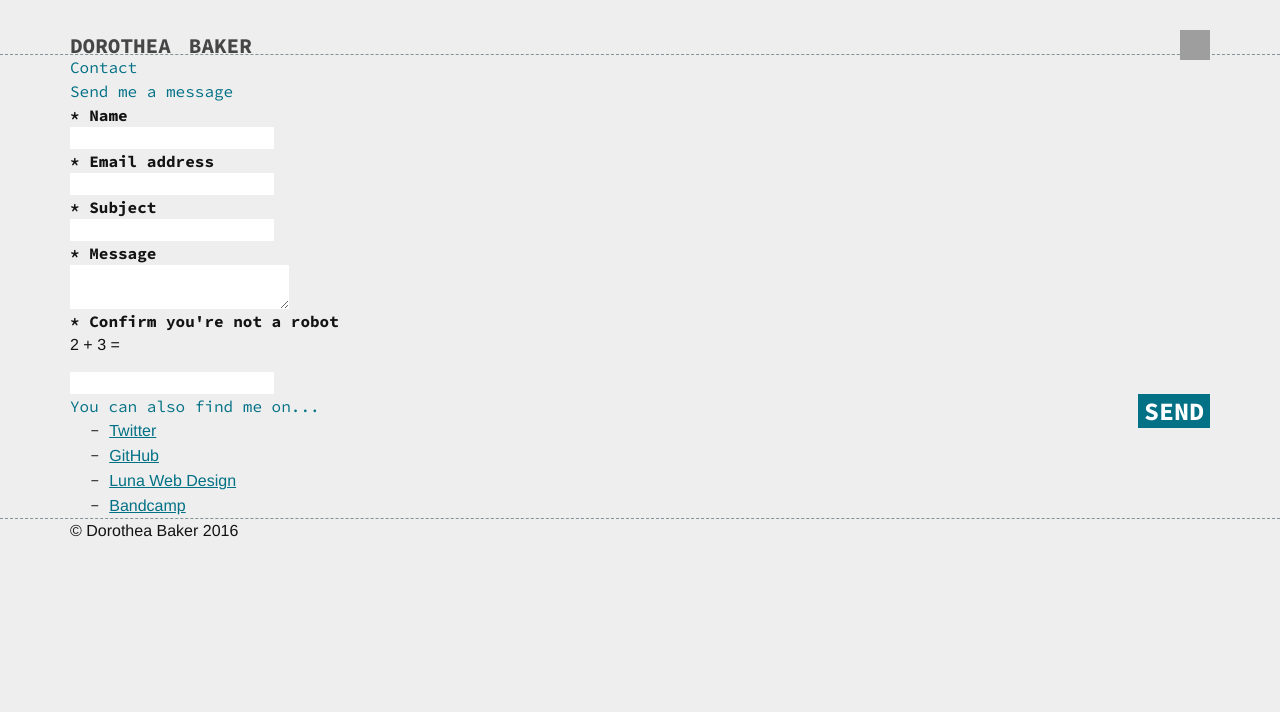
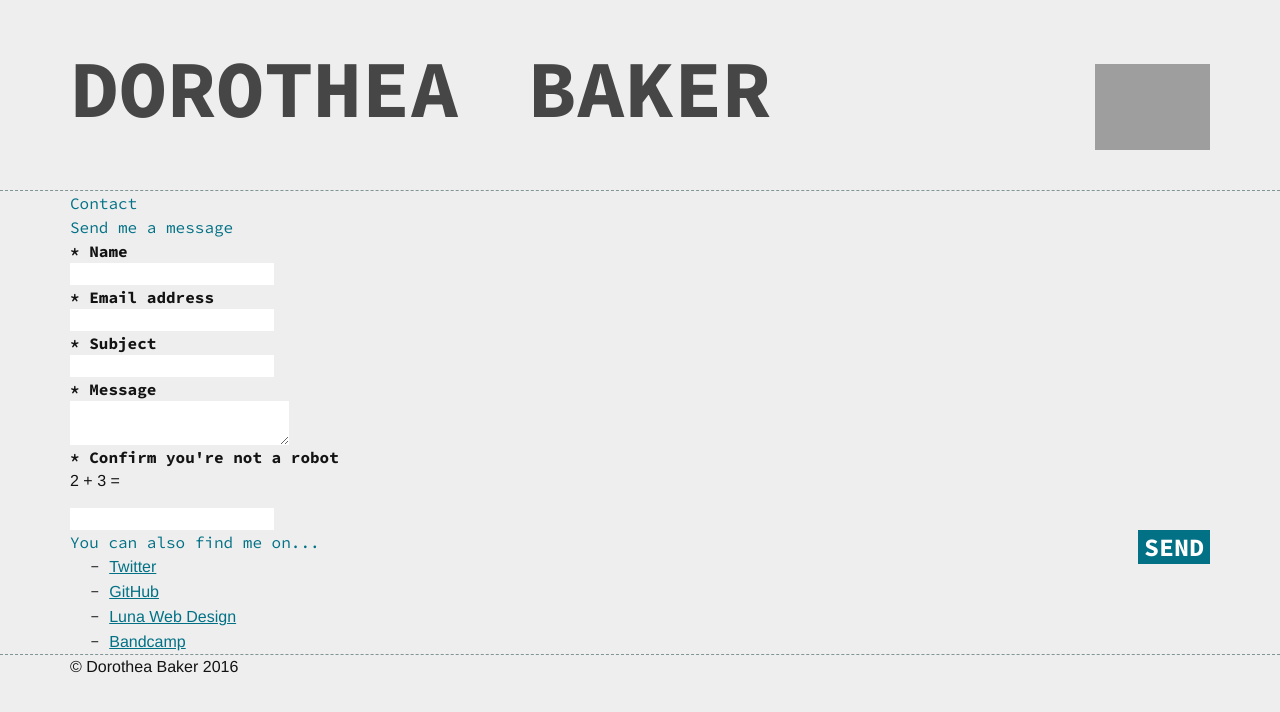
Before and after one commit to d-baker/navsite, a Jekyll site: the page built from contact.html, in a window 1280 px wide. Shown: the top 712 px of the page. Built offline with Jekyll 4.4.1, drawn with Linux system fonts in a browser that asks for light colours; nearby versions of some CDN libraries; comment, search, counter and statistics services are not loaded; grey boxes are pictures that could not be loaded.

Commit message:
progress on mobile menu

```diff
--- a/_sass/header.scss
+++ b/_sass/header.scss
@@ -1,12 +1,15 @@
 header#main-header {
     border-bottom: 1px dashed $batcolor;
     width: 100%;
+    padding: 5vw 0 8vw 0;
 
     #menubutton {
         background: url("/assets/icons/menu.svg") no-repeat;
         float: right;
-        width: 30px;
-        height: 30px;
+        width: 9vw;
+        height: 9vw;
+        background-size: 9vw;
+        cursor: pointer;
     }
 
     nav {
@@ -23,6 +26,7 @@
         font-weight: bold;
         color: $menufg;
         display: table;
+        text-decoration: none;
 
         &:visited {
             color: $fg;
@@ -33,12 +37,24 @@
         display: block;
         color: $fg + #333;
         text-decoration: none;
+        font-size: 9vw;
+    }
+
+    .nav-list {
+        margin-top: 12vw;
+        margin-bottom: 6vw;
+    }
+
+    .nav-list > a, .dropdown > a {
+        padding: 20px 0px;
     }
 
     .nav-list > a.current, .dropdown > a.current {
         color: $menufg;
         background: $menubg;
-        padding-bottom: 10px;
+        padding: 10px 15px 15px 15px;
+        position: relative;
+        left: -15px;
     }
 }
 
@@ -66,7 +82,6 @@
 
         #menubutton {
             display: none;
-            cursor: pointer;
             margin-bottom: 20px;
             margin-right: 20px;
             margin-left: 20px;
@@ -91,6 +106,16 @@
                 }
             }
 
+        }
+
+        .nav-list {
+            margin: 0;
+        }
+
+        .nav-list > a.current, .dropdown > a.current {
+            padding: 0px 20px;
+            padding-bottom: 10px;
+            left: 0;
         }
 
         a {
--- a/css/main.scss
+++ b/css/main.scss
@@ -34,7 +34,6 @@
     color: $fg;
     font-family: "Source Code Pro", monospace;
     font-size: 16px;
-    margin-top: 30px;
 }
 
 .container {
```
